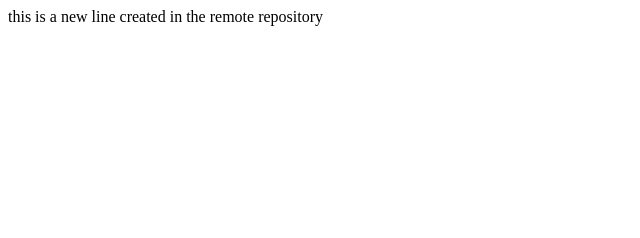
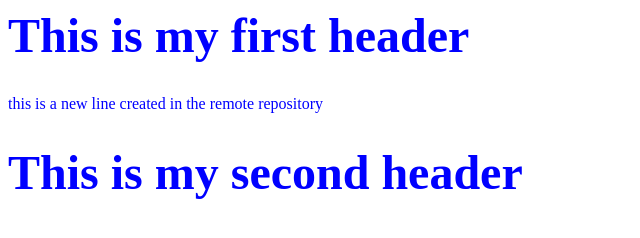
Before and after one commit to kwakuben/myGitProjectDir, a plain HTML site: page index.html in a window 1280 px wide. Shown: the whole page, without its empty margins (0-640 px from the left). Drawn offline with Linux system fonts and the light colour scheme.

Commit message:
Added STYLE tag per review comments

```diff
--- a/index.html
+++ b/index.html
@@ -1,17 +1,21 @@
-<html>
+<HTML>
   <!---Please use CSS tags here --->
 
-<head>
-</head>
+<HEAD>
+  <STYLE>
+    H1 {color:blue; font-size:300%}
+    P {color:blue}
+  </STYLE>
+</HEAD>
 
-<body>
+<BODY>
 
-  <H>
-    this is a new line created in the remote repository
-  </H>
+  <H1> This is my first header</H1>
+    <P>this is a new line created in the remote repository</P>
+  <H1> This is my second header</H1>
 
-</body>
+</BODY>
 
 
 
-</html>
+</HTML>
```
